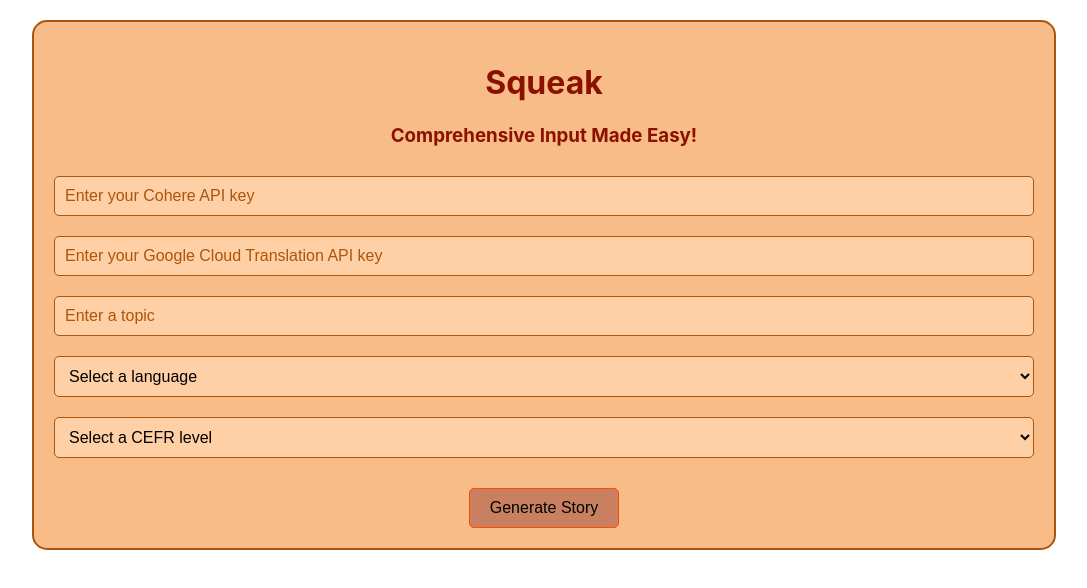
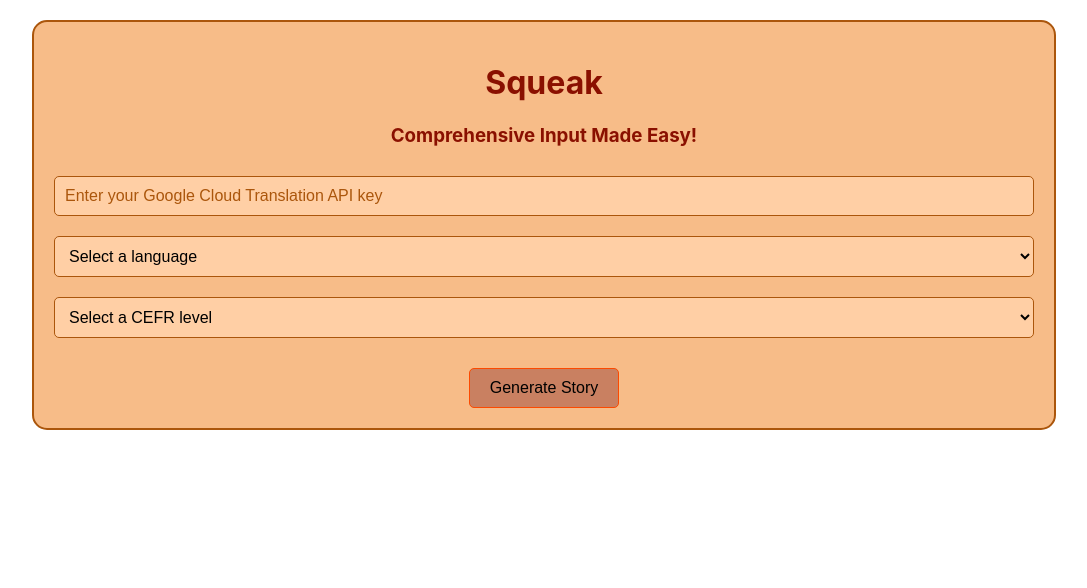
Before and after one commit to squeak-today/squeak, a React (Create React App) app in the folder frontend/: page / in a window 1280 px wide. Shown: the top 588 px of the page, without its empty margins (96-1183 px from the left). Built offline with nearby package versions, Linux system fonts and the light colour scheme.

Commit message:
remove frontend story gen, tentative ui

```diff
--- a/frontend/src/App.js
+++ b/frontend/src/App.js
@@ -1,5 +1,5 @@
 import './App.css';
-import { generateStory } from './cohere';
+// import { generateStory } from './cohere';
 import { generateDefinition } from './defns';
 import { useState } from 'react';
 import styled from 'styled-components';
@@ -145,9 +145,7 @@
 `;
 
 function App() {
-	const [cohereApiKey, setCohereApiKey] = useState('');
 	const [googleApiKey, setGoogleApiKey] = useState('');
-	const [topic, setTopic] = useState('');
 	const [language, setLanguage] = useState('');
 	const [CEFRLevel, setCEFRLevel] = useState('');
 	const [story, setStory] = useState(''); // State to store the story
@@ -155,17 +153,32 @@
 
 	const [tooltip, setTooltip] = useState({ visible: false, word: '', top: 0, left: 0, definition: '' });
 
-	const isFormComplete = cohereApiKey && topic && language && CEFRLevel;
+	const isFormComplete = googleApiKey && language && CEFRLevel;
+	const apiUrl = "https://8n12fa5v11.execute-api.us-east-2.amazonaws.com/dev/story";
 
 	const handleGenerateStory = async () => {
 		setLoading(true); // Set loading state to true when fetching story
-		try {
-			const newStory = await generateStory(cohereApiKey, topic, language, CEFRLevel, []);
-			setStory(newStory); // Store the fetched story in the state
-		} catch (error) {
+		let url = `${apiUrl}?language=${encodeURIComponent(language)}&cefr=${encodeURIComponent(CEFRLevel)}`;
+		fetch(url).then(response => {
+			if (!response.ok) {
+				throw new Error("Network response was not ok");
+			}
+			return response.json();
+		}).then(data => {
+			setStory(data["content"]);
+		}).catch(error => {
 			console.error("Error generating story:", error);
 			setStory("Failed to generate story. Please try again.");
-		}
+		})
+
+		// try {
+		// 	const newStory = await generateStory("", "", language, CEFRLevel, []);
+		// 	setStory(newStory); // Store the fetched story in the state
+		// } catch (error) {
+		// 	console.error("Error generating story:", error);
+		// 	setStory("Failed to generate story. Please try again.");
+		// }
+
 		setLoading(false); // Set loading state to false when finished
 	};
 
@@ -197,23 +210,9 @@
 
 			<InputField
 				type="password"
-				placeholder="Enter your Cohere API key"
-				value={cohereApiKey}
-				onChange={(e) => setCohereApiKey(e.target.value)}
-			/>
-
-			<InputField
-				type="password"
 				placeholder="Enter your Google Cloud Translation API key"
 				value={googleApiKey}
 				onChange={(e) => setGoogleApiKey(e.target.value)}
-			/>
-
-			<InputField
-				type="text"
-				placeholder="Enter a topic"
-				value={topic}
-				onChange={(e) => setTopic(e.target.value)}
 			/>
 
 			{/* Dropdown for language selection */}
```
